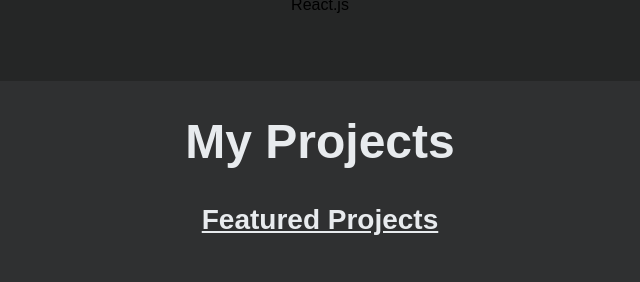
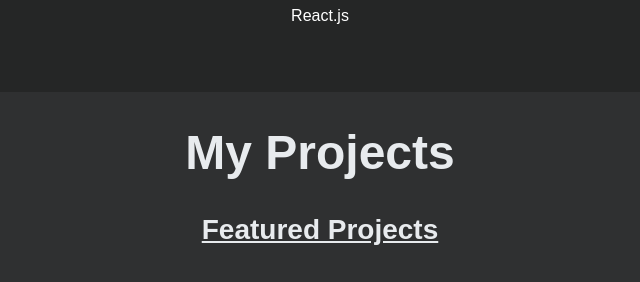
Before and after one commit to LinuxEater/new-portfolio-django, a Django app: page / in a window 1280 px wide. Shown: the part 1633-1915 px from the top of the page, without its empty margins (320-960 px from the left). Run offline with Django 5.2, Linux system fonts and the light colour scheme; data comes from the database, SQL or seed files in the repository.

Commit message:
feat: fix the text color of skills text

```diff
--- a/portfolio/static/portfolio/css/style.css
+++ b/portfolio/static/portfolio/css/style.css
@@ -172,6 +172,11 @@ html {
     padding-bottom: .75rem;
     font-weight: 700;
     text-transform: capitalize;
+}
+
+.text-center p{
+  margin-top: .32rem;
+  color: var(--color-white);
 }
 
 #skills .text-center img {
```
